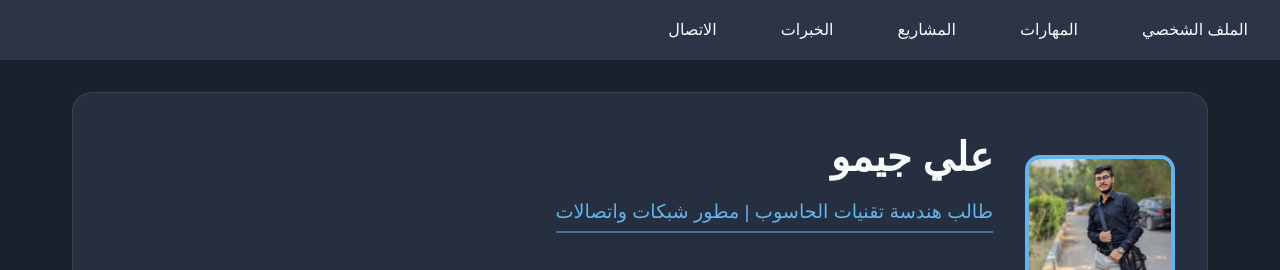
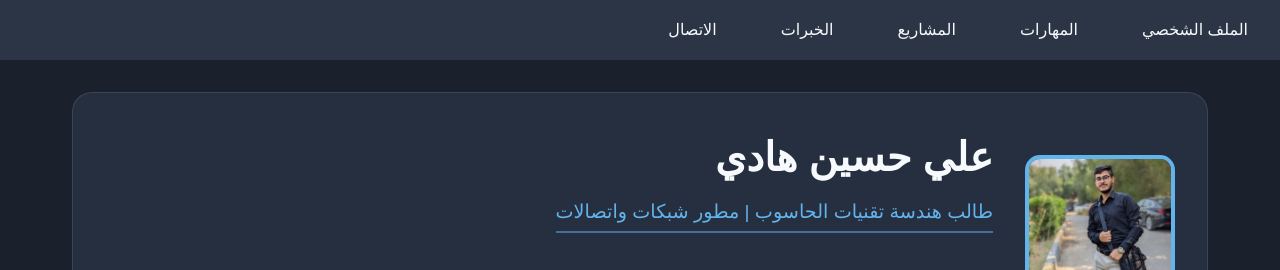
Before and after one commit to Ali-Jemo/ali-jemo.github.io, a plain HTML site: page index.html in a window 1280 px wide. Shown: the top 270 px of the page. Drawn offline with Linux system fonts and the light colour scheme.

Commit message:
Update index.html

```diff
--- a/index.html
+++ b/index.html
@@ -38,7 +38,7 @@
                         <div class="status-badge">متاح للعمل</div>
                     </div>
                     <div class="profile-info">
-                        <h1>علي جيمو</h1>
+                        <h1>علي حسين هادي</h1>
                         <h2>طالب هندسة تقنيات الحاسوب | مطور شبكات واتصالات</h2>
 
                         <!-- معلومات التواصل -->
```
